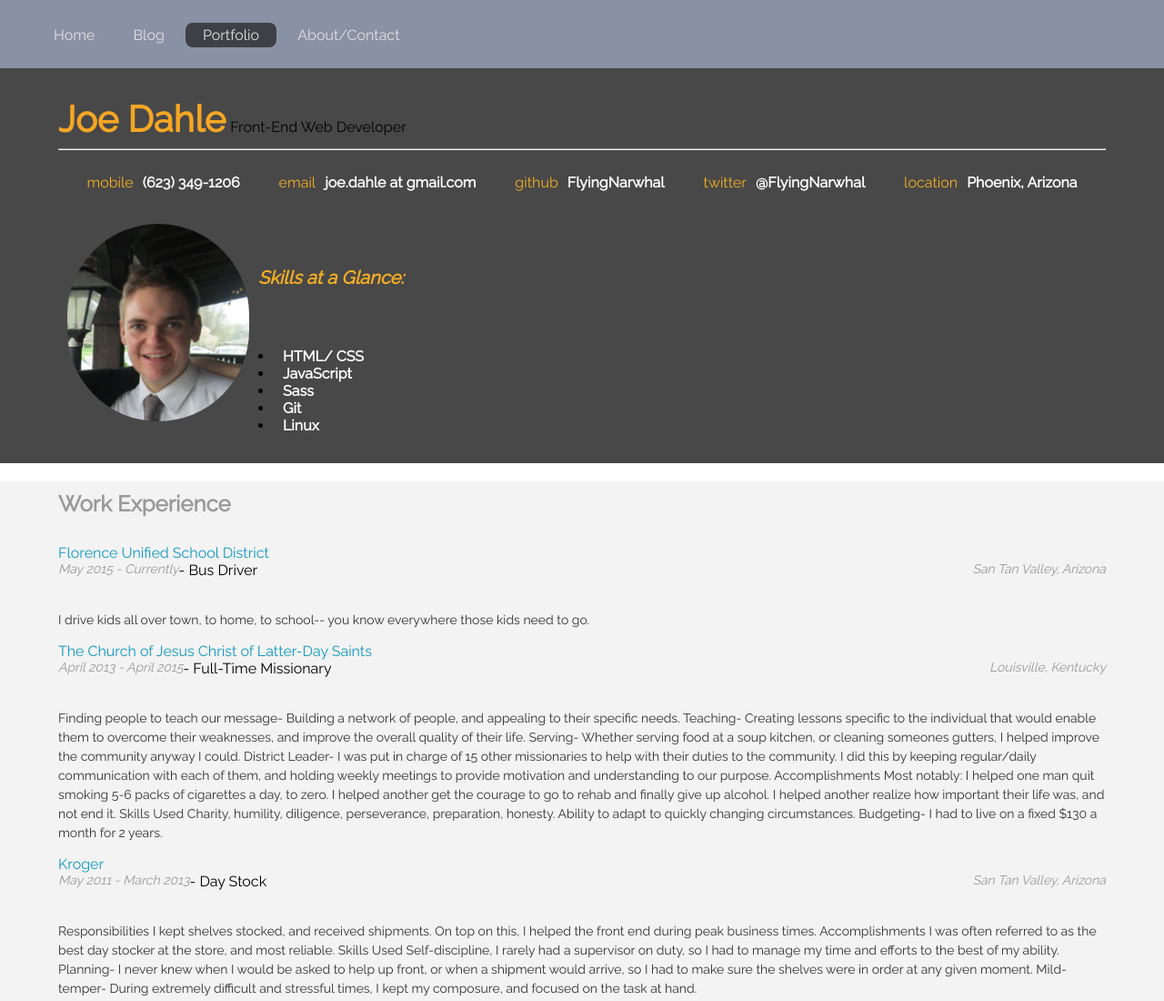
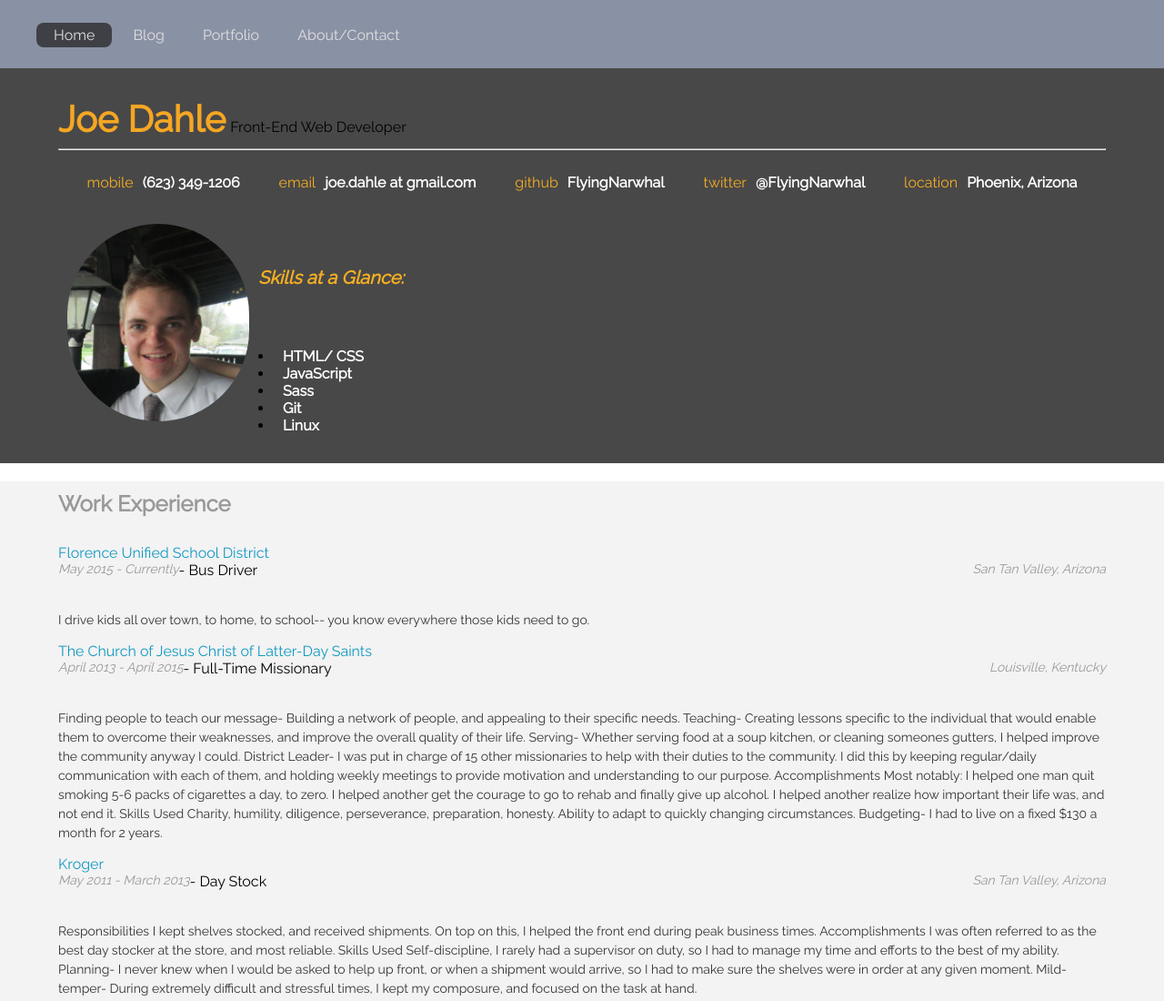
Before and after one commit to FlyingNarwhal/FlyingNarwhal.github.io, a website: page views/resume.html in a window 1280 px wide. Shown: the top 1100 px of the page at 91% size. Drawn offline with Linux system fonts and the light colour scheme; some packages are replaced by stand-ins of ours.

Commit message:
fixed routing error

```diff
--- a/views/resume.html
+++ b/views/resume.html
@@ -5,19 +5,23 @@
   <link href="../styles/style.css" rel="stylesheet" type="text/css">
   <script src="../js/jQuery.js"></script>
   <script src="../js/helper.js"></script>
-  <script type="text/javascript" src="http://maps.googleapis.com/maps/api/js?libraries=places"></script>
+  <script type="text/javascript" src="https://maps.googleapis.com/maps/api/js?libraries=places"></script>
   <meta name="viewport" content="width=device-width">
 </head>
 <body unresolved>
   <header class="header">
-    <ul class="header-navbar-list">
-      <li id="home" class="header-navbar-element"><a class="link" href="https://flyingnarwhal.github.io">Home</a></li>
-      <li id="blog" class="header-navbar-element"><a class="link">Blog</a></li>
-      <li id="portfolio" class="header-navbar-element active"><a class="link" href="https://flyingnarwhal.github.io/views/resume.html">Portfolio</a></li>
-      <li id="contact" class="header-navbar-element"><a class="link" href="views/contact.html">About/Contact</a></li>
-    </ul>
-    <span class="coming-soon">Coming Soon!</span>
+    <!-- <div class="header-navbar"> -->
+      <ul class="header-navbar-list">
+      <!-- TODO create data binds to toggle active class when clicked -->
+        <li id="home" class="header-navbar-element active"><a class="link" href="https://flyingnarwhal.github.io">Home</a></li>
+        <li id="blog" class="header-navbar-element"><a class="link">Blog</a></li>
+        <li id="portfolio" class="header-navbar-element"><a class="link" href="https://flyingnarwhal.github.io/views/resume.html">Portfolio</a></li>
+        <li id="contact" class="header-navbar-element"><a class="link" href="https://flyingnarwhal.github.io/views/contact.html">About/Contact</a></li>
+      </ul>
+      <span class="coming-soon">Coming Soon!</span>
+    <!-- </div> -->
   </header>
+  <!--test-->
   <div id="main">
     <div id="header" class="center-content clearfix">
       <ul id="topContacts" class='flex-box'></ul>
```
Also changed, not shown: index.html (+3 -3 lines), views/contact.html (+3 -3 lines).
